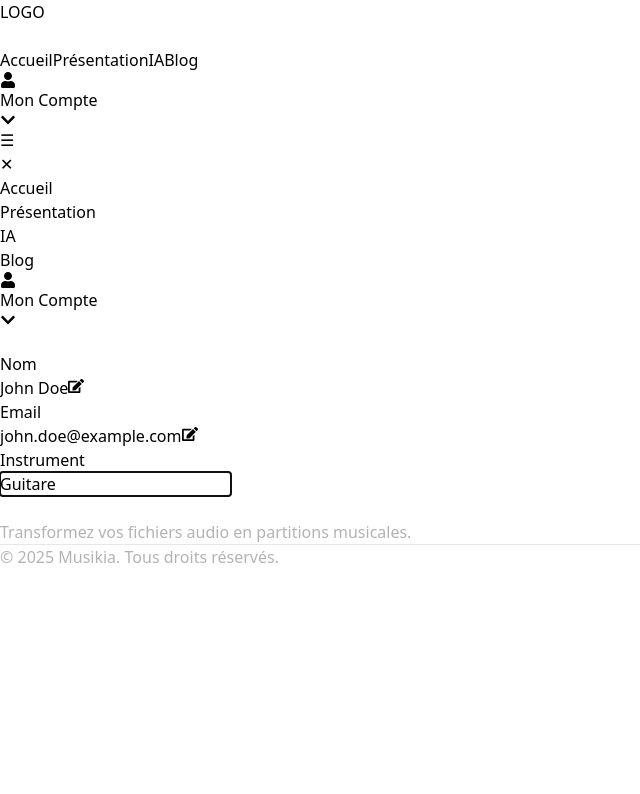
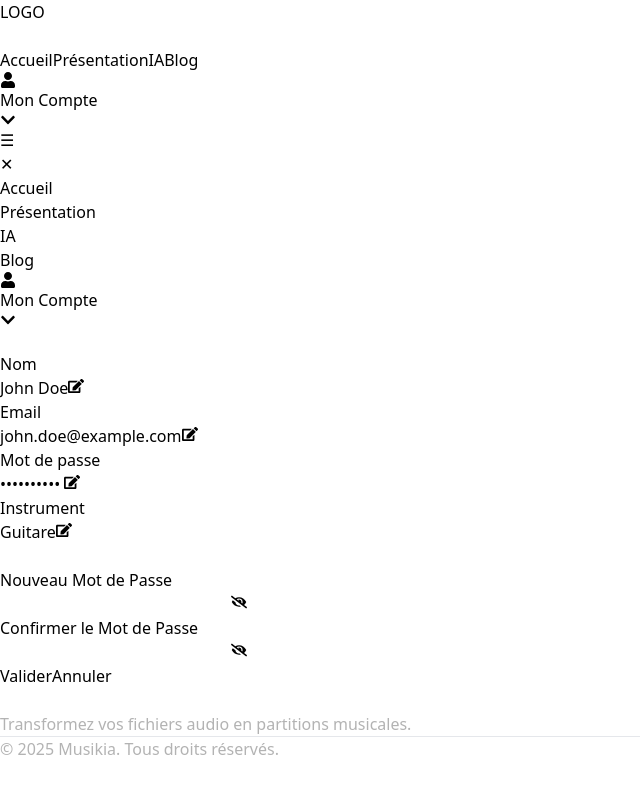
Before and after one commit to lemadnightofficiel/Musikia_Web, a Next.js app in the folder site-web-musikia/: page /pages/account-info in a window 1280 px wide. Both pictures are taken after a click on the button 63 px from the left and 482 px from the top of the page. Shown: the top 794 px of the page, without its empty margins (0-640 px from the left). Built offline with nearby package versions, Linux system fonts and the light colour scheme.

Commit message:
modified register

```diff
--- a/site-web-musikia/src/app/pages/account-info/page.tsx
+++ b/site-web-musikia/src/app/pages/account-info/page.tsx
@@ -1,37 +1,95 @@
 "use client";
 
-import '../../globals.css'
+import '../../globals.css';
 import LoggedFooter from '@/app/components/LoggedFooter';
 import LoggedNavbar from '@/app/components/LoggedNavbar';
 import React, { useState } from 'react';
 import { FaEdit } from 'react-icons/fa';
+import { FaEye, FaEyeSlash } from 'react-icons/fa';
 
 type UserInfo = {
   nom: string;
   email: string;
+  motdepasse: string;
   instrument: string;
+};
+
+const PasswordField: React.FC<{
+  value: string;
+  onChange: (e: React.ChangeEvent<HTMLInputElement>) => void;
+  showPassword: boolean;
+  toggleShowPassword: () => void;
+  }> = ({ value, onChange, showPassword, toggleShowPassword }) => {
+  return (
+    <div className="relative w-full">
+      <input className="shadow appearance-none border rounded w-full py-2 px-3 text-gray-700 leading-tight focus:outline-none focus:ring focus:ring-blue-300 transition duration-200" type={showPassword ? "text" : "password"} value={value} onChange={onChange} aria-label="Mot de passe"/>
+      <button type="button" onClick={toggleShowPassword} className="absolute right-3 top-2 text-gray-600 hover:text-blue-500 transition duration-200" aria-label={showPassword ? "Masquer le mot de passe" : "Afficher le mot de passe"}>
+        {showPassword ? <FaEye /> : <FaEyeSlash />}
+      </button>
+    </div>
+  );
+};
+
+const PasswordModal: React.FC<{
+  isOpen: boolean;
+  onClose: () => void;
+  onSubmit: (newPassword: string) => void;
+  }> = ({ isOpen, onClose, onSubmit }) => {
+  const [newPassword, setNewPassword] = useState('');
+  const [confirmPassword, setConfirmPassword] = useState('');
+  const [showNewPassword, setShowNewPassword] = useState(false);
+  const [showConfirmPassword, setShowConfirmPassword] = useState(false);
+
+  const handleSubmit = () => {
+    if (newPassword === confirmPassword) {
+      onSubmit(newPassword);
+      onClose();
+    } else {
+      alert("Les mots de passe ne correspondent pas.");
+    }
+  };
+
+  if (!isOpen) return null;
+
+  return (
+    <div className="fixed inset-0 flex items-center justify-center bg-black bg-opacity-50">
+      <div className="bg-white p-6 rounded-lg shadow-lg">
+        <h2 className="text-lg font-bold mb-4">Modifier le Mot de Passe</h2>
+        <div className="mb-4">
+          <label className="block text-gray-700 text-sm font-semibold mb-2">Nouveau Mot de Passe</label>
+          <PasswordField value={newPassword} onChange={(e) => setNewPassword(e.target.value)} showPassword={showNewPassword} toggleShowPassword={() => setShowNewPassword(!showNewPassword)}/>
+        </div>
+        <div className="mb-4">
+          <label className="block text-gray-700 text-sm font-semibold mb-2">Confirmer le Mot de Passe</label>
+          <PasswordField value={confirmPassword} onChange={(e) => setConfirmPassword(e.target.value)} showPassword={showConfirmPassword} toggleShowPassword={() => setShowConfirmPassword(!showConfirmPassword)}/>
+        </div>
+        <div className="flex justify-end">
+          <button onClick={handleSubmit} className="bg-blue-500 text-white px-4 py-2 rounded mr-2">Valider</button>
+          <button onClick={onClose} className="bg-gray-300 px-4 py-2 rounded">Annuler</button>
+        </div>
+      </div>
+    </div>
+  );
 };
 
 const AccountInfo = () => {
   const [userInfo, setUserInfo] = useState<UserInfo>({
     nom: 'John Doe',
     email: 'john.doe@example.com',
+    motdepasse: 'eoedkoed777@',
     instrument: 'Guitare'
   });
 
-  const [editing, setEditing] = useState<keyof UserInfo | null>(null);
+  const [isModalOpen, setIsModalOpen] = useState(false);
 
   const handleChange = (e: React.ChangeEvent<HTMLInputElement>) => {
     const { name, value } = e.target;
     setUserInfo(prev => ({ ...prev, [name]: value }));
   };
 
-  const startEditing = (field: keyof UserInfo) => {
-    setEditing(field);
-  };
-
-  const stopEditing = () => {
-    setEditing(null);
+  const handleUpdatePassword = (newPassword: string) => {
+    setUserInfo(prev => ({ ...prev, motdepasse: newPassword }));
+    alert("Mot de passe mis à jour avec succès !");
   };
 
   return (
@@ -44,16 +102,20 @@ const AccountInfo = () => {
             {Object.entries(userInfo).map(([key, value]) => (
               <div key={key} className="mb-4 border-b pb-4 last:border-b-0">
                 <label className="block text-gray-700 text-sm font-semibold mb-2" htmlFor={key}>
-                  {key.charAt(0).toUpperCase() + key.slice(1)}
+                  {key === 'motdepasse' ? 'Mot de passe' : key.charAt(0).toUpperCase() + key.slice(1)}
                 </label>
                 <div className="flex items-center justify-between">
-                  {editing === key ? (
-                    <input className="shadow appearance-none border rounded w-full py-2 px-3 text-gray-700 leading-tight focus:outline-none focus:ring focus:ring-blue-300" id={key} type="text" name={key} value={value} onChange={handleChange} onBlur={stopEditing} autoFocus/>
-                  ) :
-                  (
+                  {key === 'motdepasse' ? (
+                    <>
+                      <span className="text-gray-800">••••••••••</span> {/* Masquer le mot de passe par défaut */}
+                      <button onClick={() => setIsModalOpen(true)} className="bg-[var(--btn-bg)] hover:bg-[var(--btn-hover)] ml-2 transition duration-200 p-2 rounded" aria-label={`Modifier ${key}`}>
+                        <FaEdit />
+                      </button>
+                    </>
+                  ) : (
                     <>
                       <span className="text-gray-800">{value}</span>
-                      <button onClick={() => startEditing(key as keyof UserInfo)} className="bg-[var(--btn-bg)] hover:bg-[var(--btn-hover)] ml-2 transition duration-200">
+                      <button onClick={() => console.log(`Editing ${key}`)} className="bg-[var(--btn-bg)] hover:bg-[var(--btn-hover)] ml-2 transition duration-200 p-2 rounded" aria-label={`Modifier ${key}`}>
                         <FaEdit />
                       </button>
                     </>
@@ -64,6 +126,7 @@ const AccountInfo = () => {
           </div>
         </div>
       </main>
+      <PasswordModal isOpen={isModalOpen} onClose={() => setIsModalOpen(false)} onSubmit={handleUpdatePassword}/>
       <LoggedFooter />
     </div>
   );
```
Also changed, not shown: site-web-musikia/src/app/pages/register/page.tsx (+29 -11 lines).
